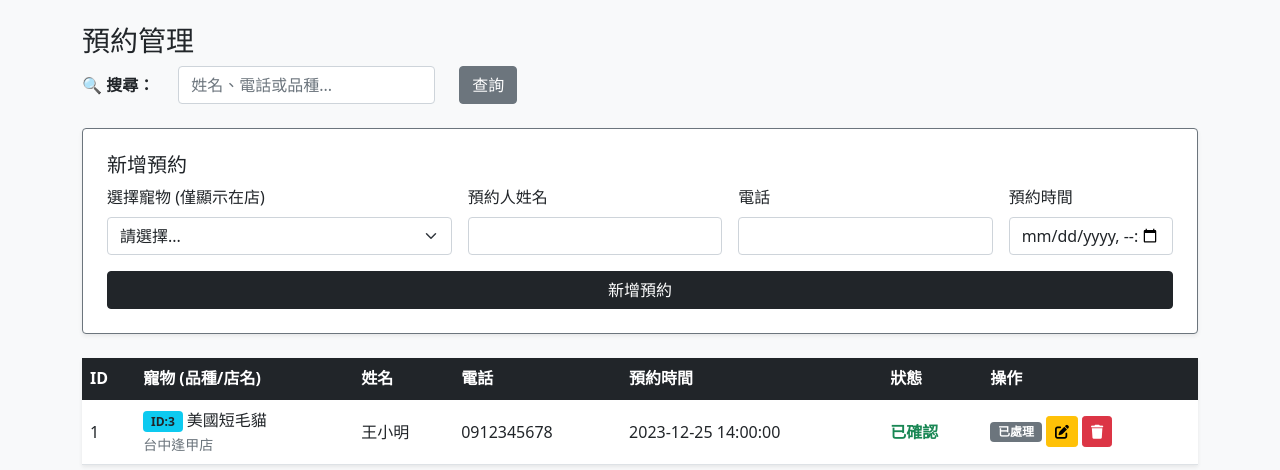
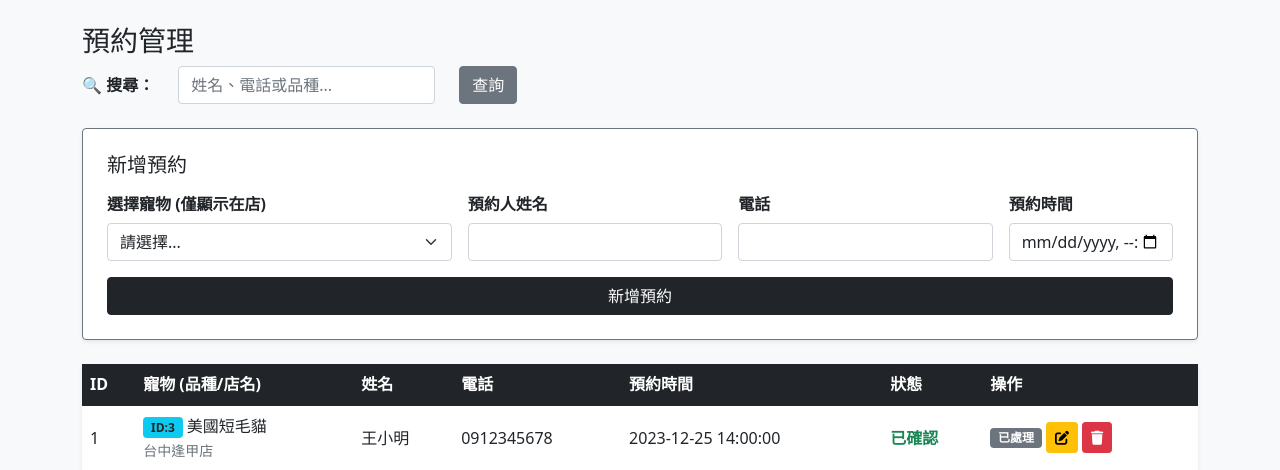
Before and after one commit to Serenetaytay/database_project, a PHP site: page /reserve_mngt.php in a window 1280 px wide. Shown: the part 66-536 px from the top of the page. Run offline with PHP 8.4, Linux system fonts and the light colour scheme; the visitor is signed in with stand-in values (Sample User, id 1); data comes from the database, SQL or seed files in the repository.

Commit message:
Update reserve_mngt.php

```diff
--- a/admin/reserve_mngt.php
+++ b/admin/reserve_mngt.php
@@ -140,7 +140,7 @@ $sql_query .= " ORDER BY reserve.time DESC";
 
             <div class="row g-3">
                 <div class="col-md-4">
-                    <label class="form-label">選擇寵物 (僅顯示在店)</label>
+                    <label class="col-form-label fw-bold">選擇寵物 (僅顯示在店)</label>
                     <select name="petID" class="form-select" required>
                         <option value="">請選擇...</option>
                         <?php
@@ -164,17 +164,17 @@ $sql_query .= " ORDER BY reserve.time DESC";
                     </select>
                 </div>
                 <div class="col-md-3">
-                    <label class="form-label">預約人姓名</label>
+                    <label class="col-form-label fw-bold">預約人姓名</label>
                     <input type="text" name="rName" class="form-control" required
                            value="<?php echo $editData['rName'] ?? ''; ?>">
                 </div>
                 <div class="col-md-3">
-                    <label class="form-label">電話</label>
+                    <label class="col-form-label fw-bold">電話</label>
                     <input type="text" name="rPhone" class="form-control" required
                            value="<?php echo $editData['rPhone'] ?? ''; ?>">
                 </div>
                 <div class="col-md-2">
-                    <label class="form-label">預約時間</label>
+                    <label class="col-form-label fw-bold">預約時間</label>
                     <?php
                         $timeValue = '';
                         if ($editData) {
```
